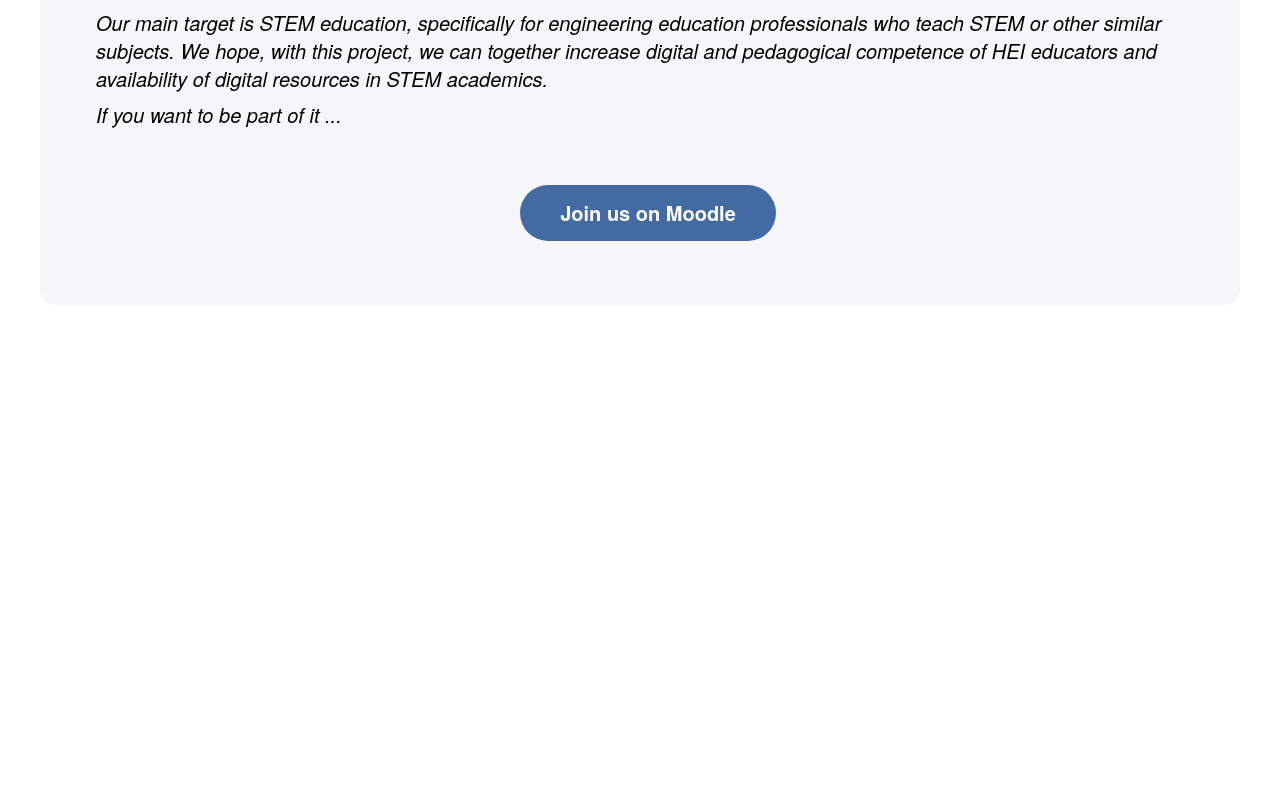
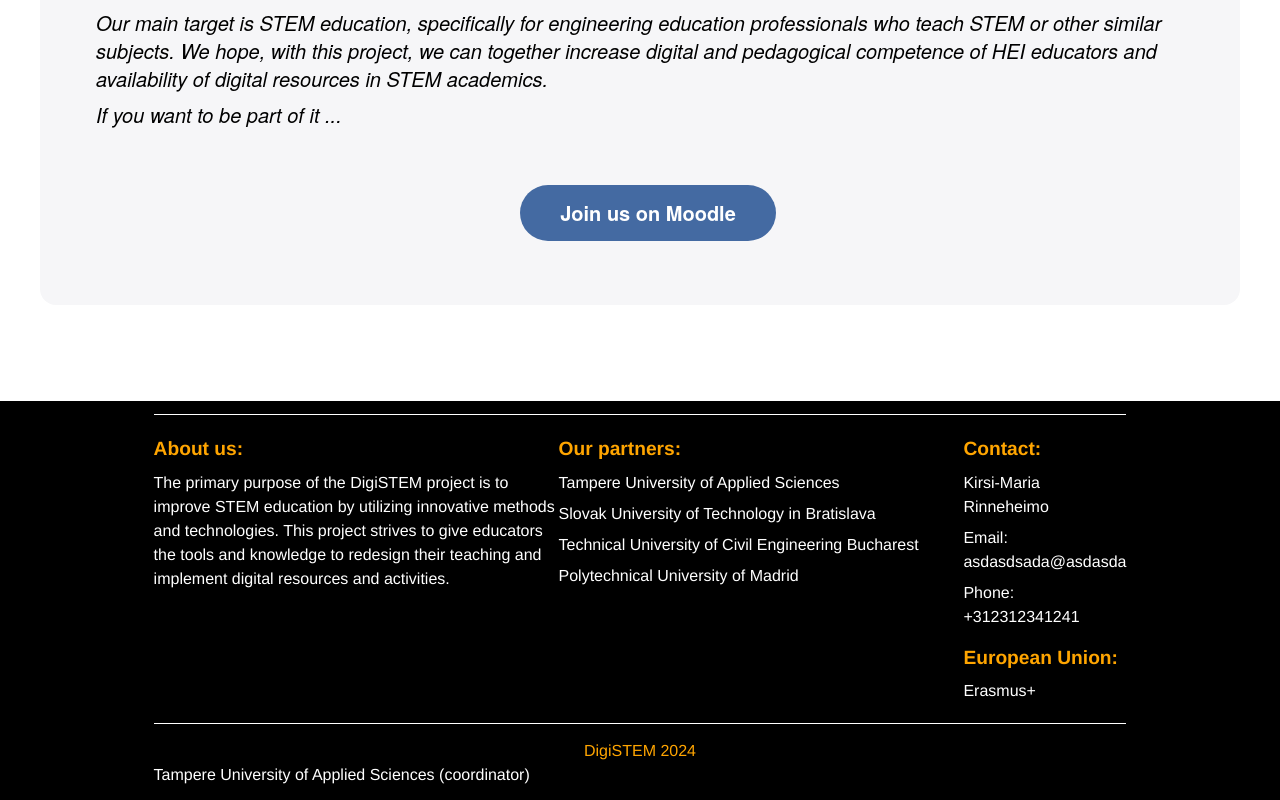
Before and after one commit to duongwalker/digistem-project, a React (Vite) app: page / in a window 1280 px wide. Shown: the part 1179-1979 px from the top of the page. Before the commit the page ends 1484 px from the top, so only its background shows below. Built offline with nearby package versions, Linux system fonts and the light colour scheme.

Commit message:
Fixed an issue with the homepage

```diff
--- a/src/App.tsx
+++ b/src/App.tsx
@@ -1,4 +1,5 @@
 import './App.css'
+import { Footer} from './components/Footer/Footer'
 import { NavBar } from './components/NavBar/NavBar'
 // import { Footer } from './components/Footer/Footer'
 import { BrowserRouter, Routes, Route } from "react-router-dom";
@@ -12,17 +13,21 @@ function App() {
   return (
       <BrowserRouter>
         <NavBar />
+        <div>
         <Routes>
           <Route path="/" element={<Homepage />} />
           <Route path="projects" element={<ProjectsPage />} />
           <Route path="events" element={<EventsPage />} />
           <Route path="contact" element={<ContactPage />} />
         </Routes>
+        </div>
 
-        {/* <Footer /> */}
+        <div>
+        <Footer />
+</div>
 
       </BrowserRouter>
-  )
+  );
 }
 
 export default App
--- a/src/components/Footer/Footer.css
+++ b/src/components/Footer/Footer.css
@@ -1,6 +1,7 @@
 footer {
     margin-bottom: 0;
     padding-bottom: 0;
+
 }
 
   .footer-link {
--- a/src/components/Footer/Footer.tsx
+++ b/src/components/Footer/Footer.tsx
@@ -1,4 +1,5 @@
 import './Footer.css';
+import { TAMK, STU, UTCB, PUOM, MISSIONS } from '../../utils/constants'
 
 export function Footer() {
   const listItemStyle = {
@@ -67,6 +68,7 @@ export function Footer() {
         <div style={{ textAlign: 'center', marginTop: '20px', borderTop: '1px solid #fff', paddingTop: '15px', marginBottom: '0px', color: 'orange' }}>
           DigiSTEM 2024
         </div>
+        <div><ul><li>{TAMK}</li></ul></div>
       </footer>
   );
 }
--- a/src/components/Homepage/Homepage.tsx
+++ b/src/components/Homepage/Homepage.tsx
@@ -11,6 +11,7 @@ const Homepage = () => {
     { url: slide3, alt: "slide three" },
   ]
   return (
+    <div>
     <div className='flex-col'
       style={{
         width: "100%",
@@ -19,7 +20,8 @@ const Homepage = () => {
         margin: "0 auto",
       }}
     >
-      <Slider images={IMAGES} />
+      <Slider images={IMAGES} />    </div>
+
       <div className='font-montserrat font-bold '>
         <div className='ml-14 text-left text-3xl mt-8 '>
           DigiSTEM Promoting Digital Learning in STEM Subjects. This project is a cooperation of four European universites:
--- a/src/index.css
+++ b/src/index.css
@@ -53,6 +53,7 @@ ul li::marker {
   font-size: 1.3em
 
 }
+
 
 /* :root {
   font-family: Inter, system-ui, Avenir, Helvetica, Arial, sans-serif;
```
